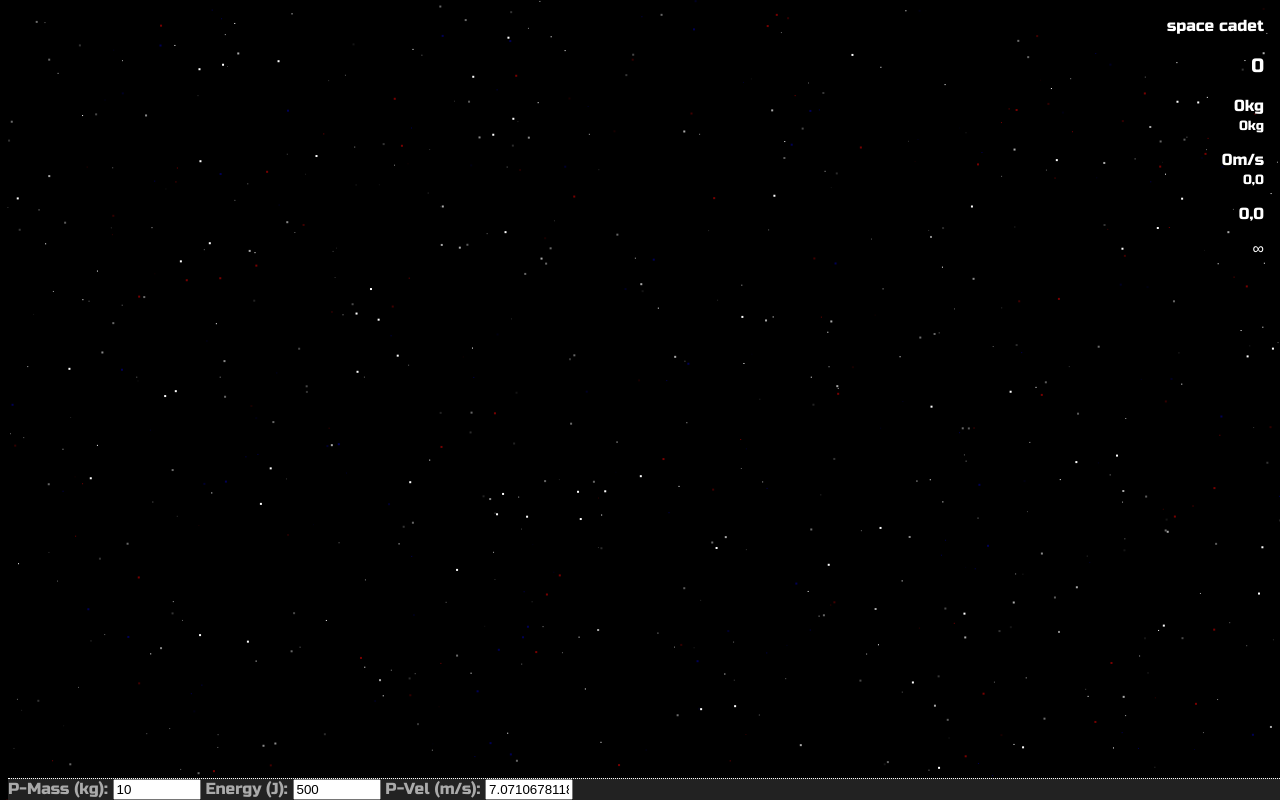
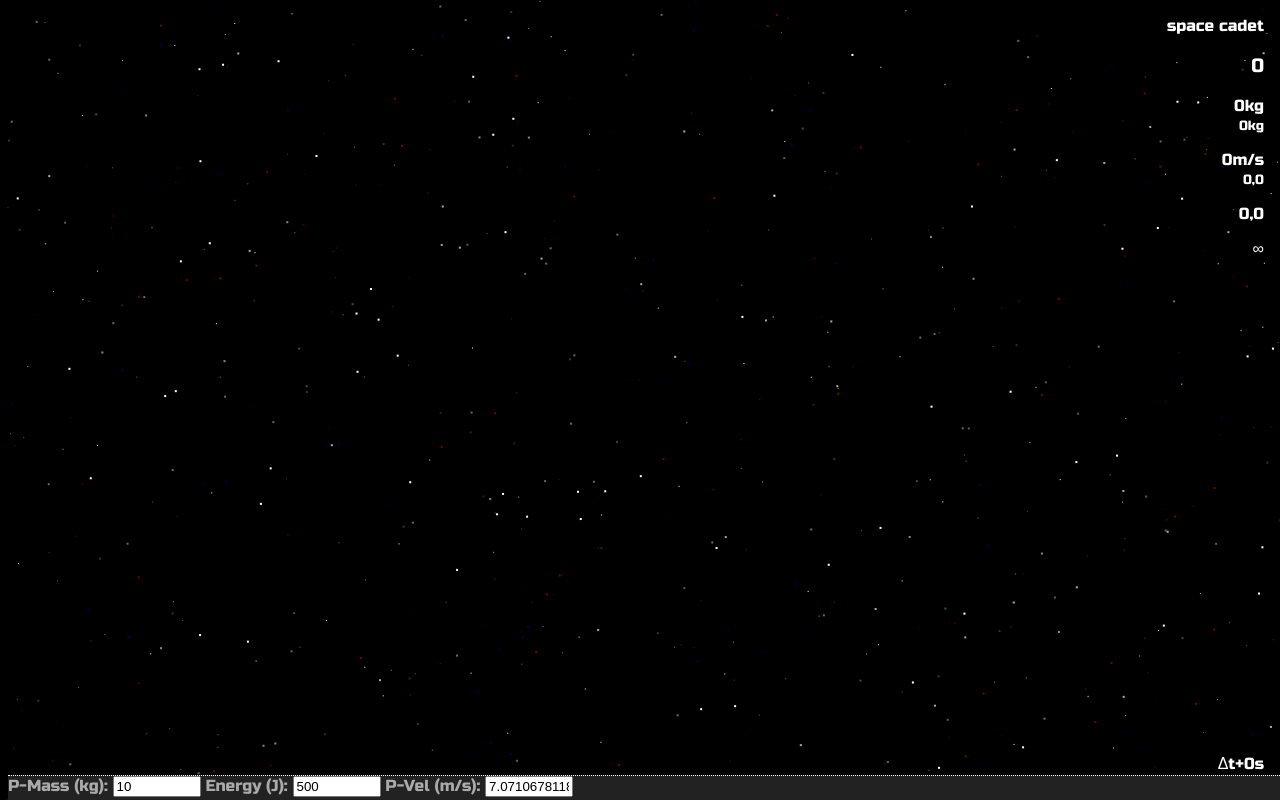
Before and after one commit to heyLu/adventures_in_space, a plain HTML site: page client/ui_teaser.html in a window 1280 px wide. Drawn offline with Linux system fonts and the light colour scheme; no server answers.

Commit message:
client: Display time scale on overlay.

```diff
--- a/client/ui_teaser.html
+++ b/client/ui_teaser.html
@@ -49,11 +49,25 @@
 	#points { font-size: larger }
 	#velocity_raw, #rmass { font-size: smaller }
 
+	#time_scale {
+		position: absolute;
+		bottom: 1.7em;
+		right: 1em;
+
+		margin: 0;
+		padding: 0;
+
+		z-index: 43;
+
+		color: #fff;
+	}
+
 	#controlbar {
 		position: fixed;
 		bottom: 0;
 
 		width: 100%;
+		height: 1.5em;
 
 		background-color: #222;
 		color: #aaa;
@@ -97,6 +111,8 @@ Sorry, but we really need the canvas.
 	<p id="relative_mouse_coords">0,0</p>
 	<p id="time_left">∞</p>
 </section>
+
+<p id="time_scale">Δt+0s</p>
 
 <footer id="controlbar">
 	<label>
@@ -180,6 +196,8 @@ window.addEventListener('load', function() {
 				this.velocity_pretty.innerHTML = Math.round(Math.sqrt(dx * dx + dy * dy) * 1000) / 1000 + "m/s";
 				this.velocity_raw.innerHTML = Math.round(dx * 100) / 100 + "," + Math.round(dy * 100) / 100;
 
+				this.time_scale.innerHTML = "Δt+" + ad.timeScale + "s";
+
 				this.updateMouse(ad.lastEv);
 			}
 		}
@@ -259,7 +277,7 @@ window.addEventListener('load', function() {
 		world: null,
 		ui:    new ShipUI(["overlay", "pmass", "energy", "pvel", "points", "mass", "rmass",
 		                   "velocity_pretty", "velocity_raw", "relative_mouse_coords",
-		                   "time_left", "name"]),
+		                   "time_left", "name", "time_scale"]),
 		space: ctx,
 		starFields: [starField, blink1, blink2, blink3],
 		stop: false,
```
